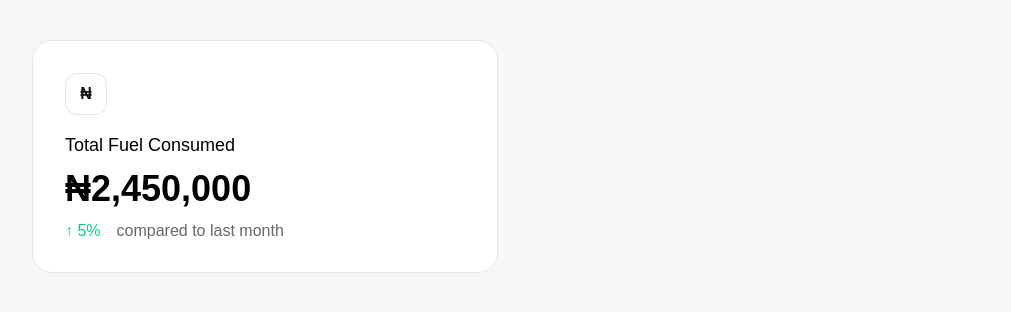
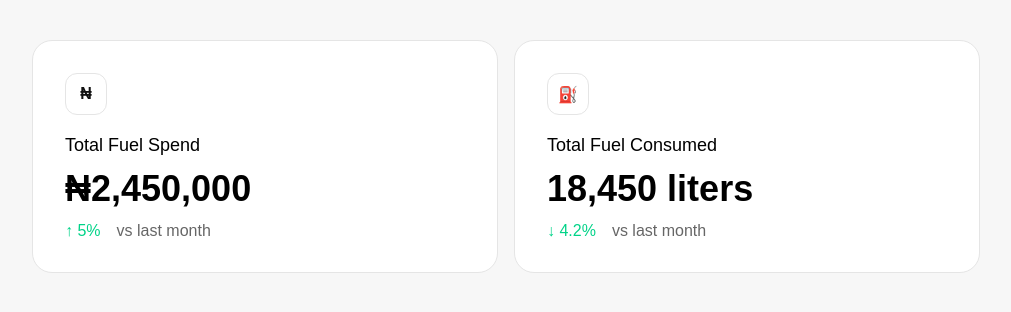
Before and after one commit to kolability/product-lab, a plain HTML site: page index.html in a window 1280 px wide. Shown: the whole page, without its empty margins (8-1019 px from the left). Drawn offline with Linux system fonts and the light colour scheme.

Commit message:
Refactor HTML and updated CSS styles

```diff
--- a/index.html
+++ b/index.html
@@ -9,21 +9,36 @@
   </head>
 
   <body>
+    <div class="container">
+
       <div class="card">
         <div class="icon">
         ₦
         </div>
 
-      <h3>Total Fuel Consumed</h3>
-
+        <h3>Total Fuel Spend</h3>
         <p class="amount">
           ₦2,450,000
         </p>
-
         <div class="growth">
           <span class="percentage">↑ 5%</span>
-        <p>compared to last month</p>
+          <p>vs last month</p>
+        </div>
+      </div>
 
+      <div class="card">
+        <div class="icon">
+        ⛽️
+        </div>
+
+        <h3>Total Fuel Consumed</h3>
+        <p class="liters">
+          18,450 liters
+        </p>
+        <div class="growth">
+          <span class="percentage">↓ 4.2%</span>
+          <p>vs last month</p>
+        </div>
       </div>
   </body>
 </html>
--- a/style.css
+++ b/style.css
@@ -7,11 +7,18 @@
   --color-muted: #666666;
 }
 
+
 body {
     margin: 0;
     padding: 40px 40px;
     font-family: Arial, sans-serif;
   background: var(--color-background);
+}
+
+.container {
+  display: flex;
+  flex-direction: row;
+  gap: 16px;
 }
 
 .card {
@@ -49,6 +56,12 @@ body {
   font-weight: 800;
 }
 
+.liters {
+  margin: 12px 0;
+  font-size: 36px;
+  font-weight: 800;
+}
+
 .growth {
   display: flex;
   align-items: center;
```
Lines whose indentation alone changed are shown as unchanged.
